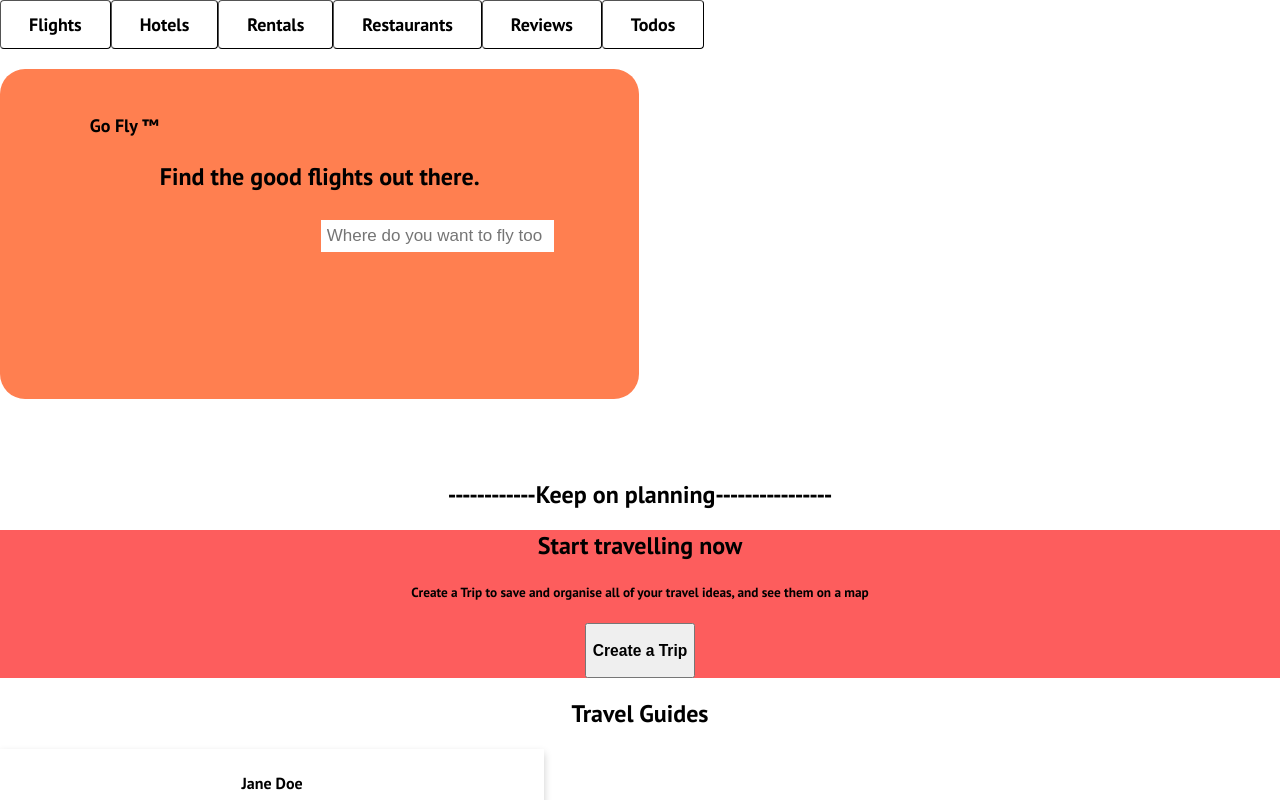
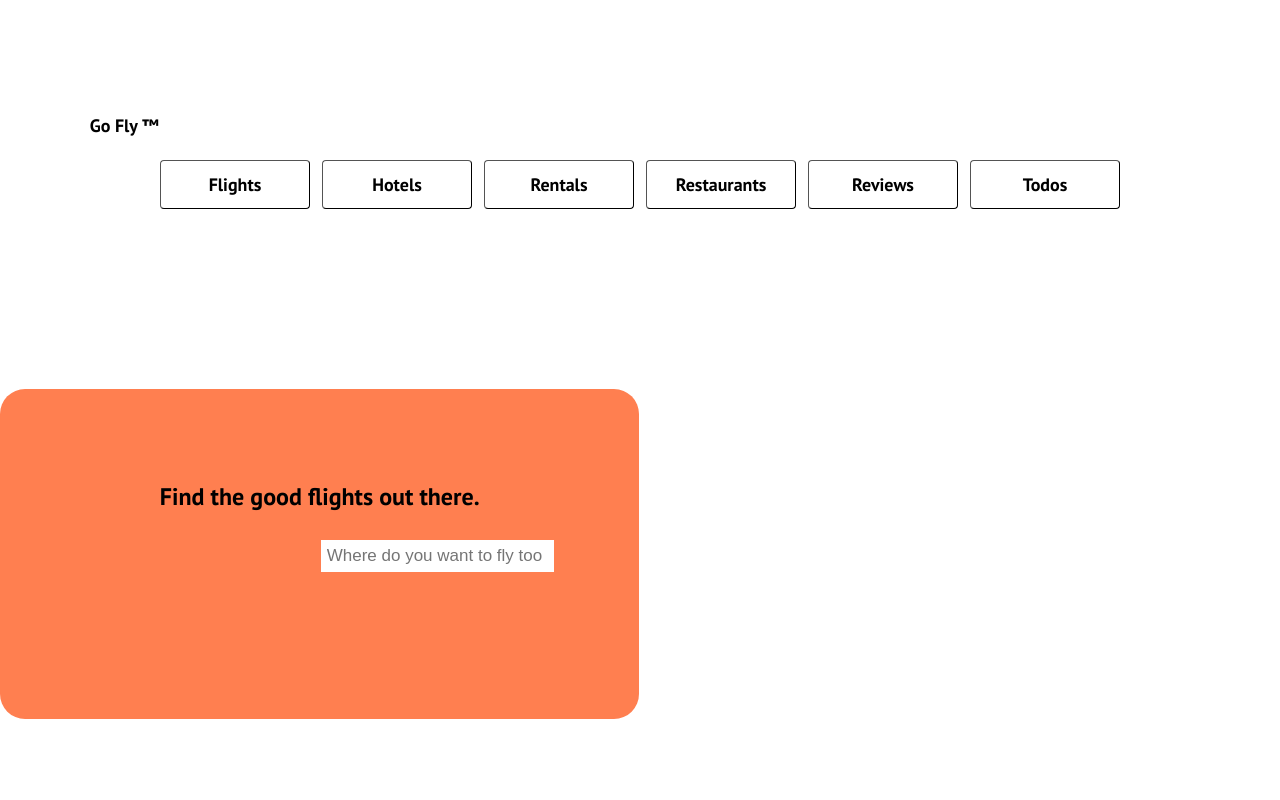
Before and after one commit to jokale/travel-app, a React (Create React App) app: page / in a window 1280 px wide. Shown: the top 800 px of the page. Built offline with nearby package versions, Linux system fonts and the light colour scheme.

Commit message:
add divider

```diff
--- a/src/Components/Home.js
+++ b/src/Components/Home.js
@@ -19,10 +19,16 @@ class Home extends React.Component{
                 </div>
                 <div id="buttons">
                     <Flight/>
+                    <div class="divider"/>
                     <Hotel/>
+                    <div class="divider"/>
                     <Rental/>
+                    <div class="divider"/>
                     <Restaurant/>
+                    <div class="divider"/>
                     <Review/>
+                    <div class="divider"/>
+
                     <Todo/>
                 </div>
                 <div id="block">
--- a/src/index.css
+++ b/src/index.css
@@ -67,6 +67,7 @@ div#footer{
 
 button#button {
   padding: 12px 28px;
+  width: 150px;
   font-size: large;
   font-weight: 300;
   flex-direction: row;
@@ -86,6 +87,7 @@ button#button {
 
 div#buttons {
 display: flex;
+padding: 160px ;
 }
 
 h1#title{
@@ -97,3 +99,9 @@ h1#title{
   padding: 72px 69.7344px 108px;
 
 }
+
+.divider{
+  width:22px;
+  height:auto;
+  display:inline-block;
+}
```
